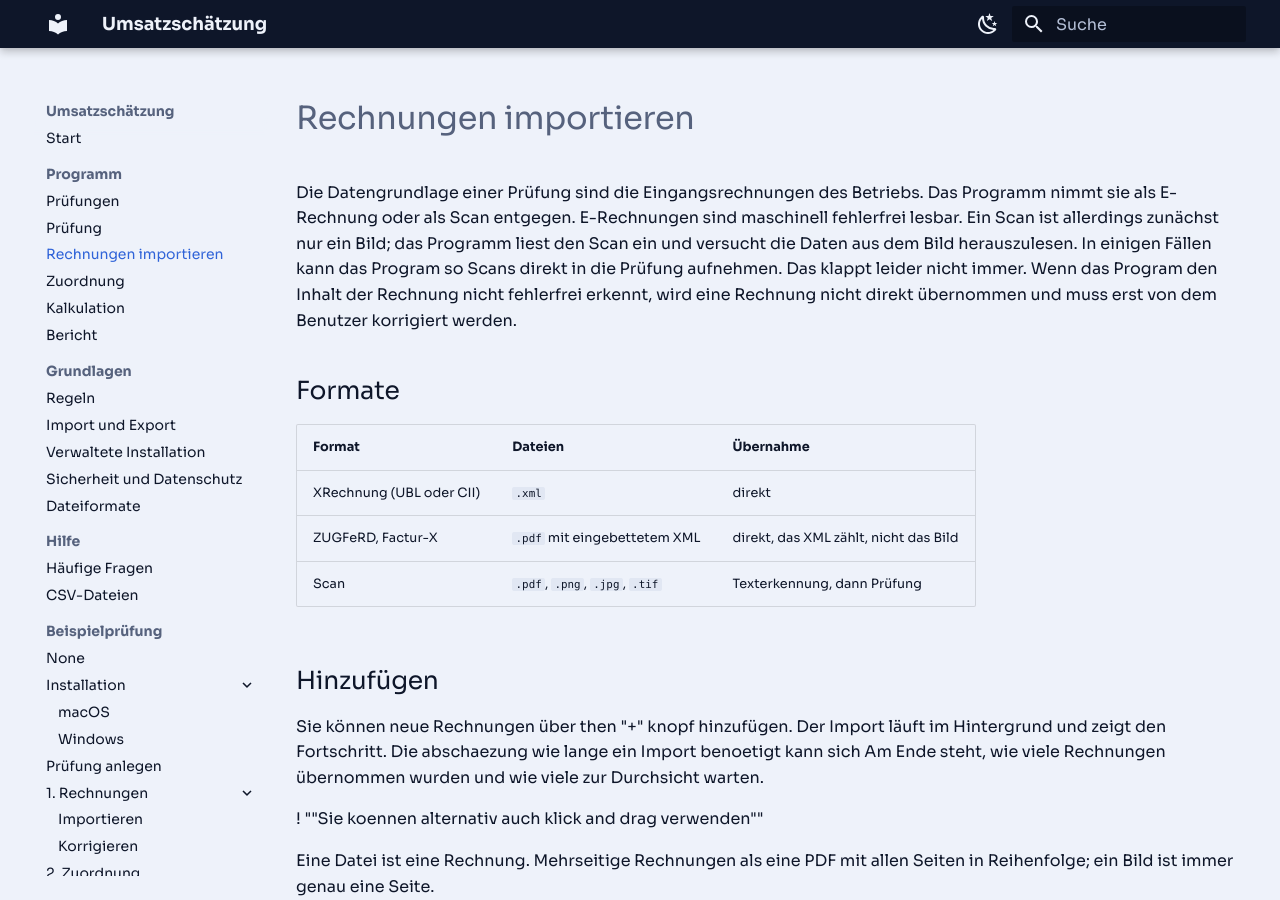
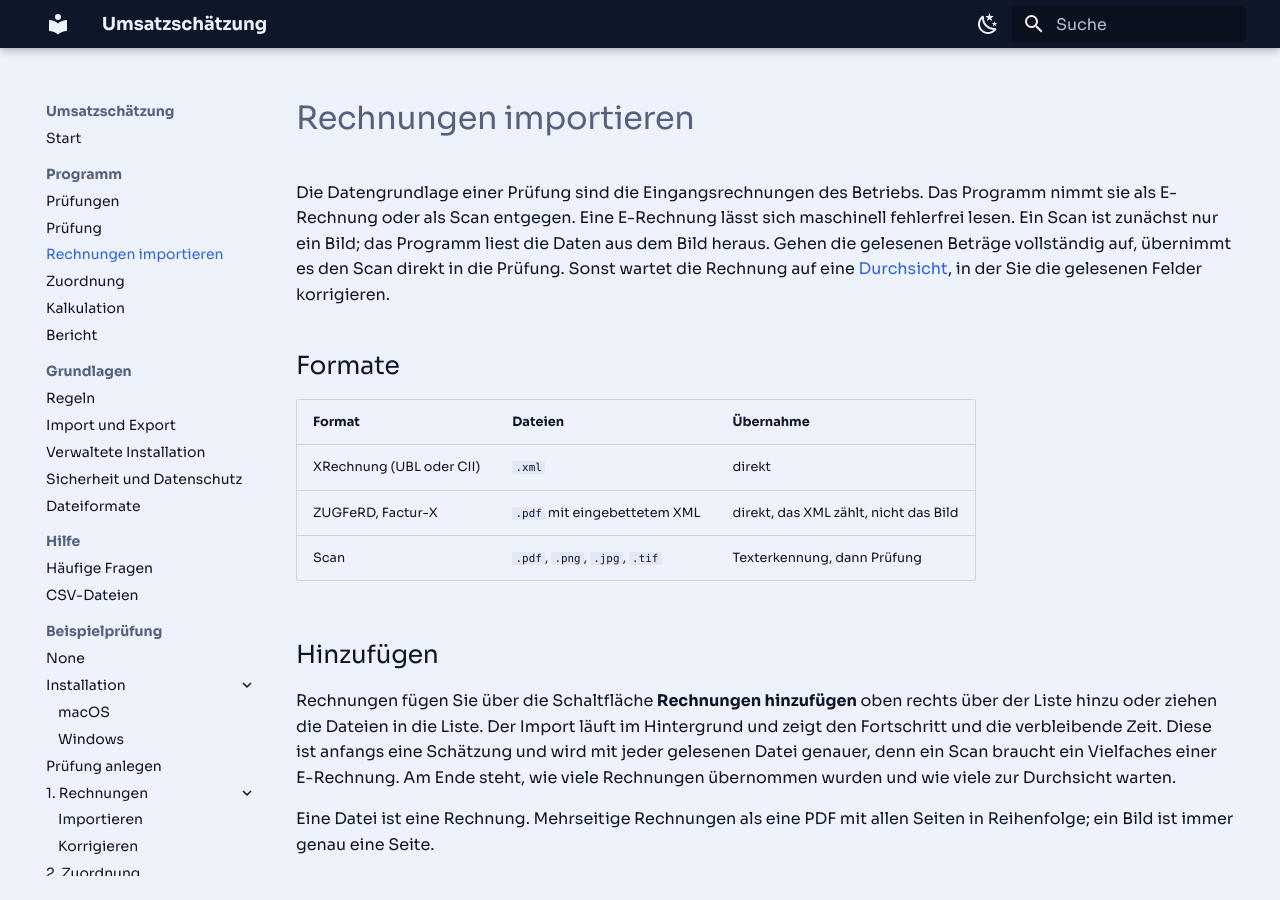
Before and after one commit to rotmanjanez/Umsatzschaetzung, an MkDocs documentation site: the page built from web/docs/pages/rechnungen.md, in a window 1280 px wide and 900 px high. Built offline with MkDocs 1.6.1 and Material for MkDocs 9.7.7, drawn with Linux system fonts in a browser that asks for light colours; the version menu is left out.

Commit message:
bring the IT pages back in line with the code: dateiformate.md no longer says rules.db runs a rollback journal on the share but that it is read whole into memory and replaced whole through rules.db.neu and a rename while rules.lock is held, with no -journal or -wal beside it and an older program's journal rolled back once at start. Gleichzeitige Nutzung in verwaltung.md explains the lock the file server enforces, the ten seconds a write waits, the message that another workstation is changing the store and how IT closes a lock that stays open; Sicherungen names the second read and the rules.db.defekt file. rechnungen.md and pruefungen.md lose their draft sentences: the button is Rechnungen hinzufügen, files can be dragged into the list, the remaining time grows more exact with each file, and a case file is named after its Bezeichnung
Co-Authored-By: Claude Opus 5.5 <noreply@anthropic.com>

```diff
--- a/web/docs/pages/rechnungen.md
+++ b/web/docs/pages/rechnungen.md
@@ -1,10 +1,12 @@
 # Rechnungen importieren
 
-Die Datengrundlage einer Prüfung sind die Eingangsrechnungen des Betriebs. Das Programm
-nimmt sie als E-Rechnung oder als Scan entgegen. E-Rechnungen sind maschinell fehlerfrei lesbar. Ein Scan ist allerdings zunächst
-nur ein Bild; das Programm liest den Scan ein und versucht die Daten aus dem Bild herauszulesen.
-In einigen Fällen kann das Program so Scans direkt in die Prüfung aufnehmen.
-Das klappt leider nicht immer. Wenn das Program den Inhalt der Rechnung nicht fehlerfrei erkennt, wird eine Rechnung nicht direkt übernommen und muss erst von dem Benutzer korrigiert werden.
+Die Datengrundlage einer Prüfung sind die Eingangsrechnungen des Betriebs. Das
+Programm nimmt sie als E-Rechnung oder als Scan entgegen. Eine E-Rechnung lässt
+sich maschinell fehlerfrei lesen. Ein Scan ist zunächst nur ein Bild; das
+Programm liest die Daten aus dem Bild heraus. Gehen die gelesenen Beträge
+vollständig auf, übernimmt es den Scan direkt in die Prüfung. Sonst wartet die
+Rechnung auf eine [Durchsicht](#durchsicht), in der Sie die gelesenen Felder
+korrigieren.
 
 ## Formate
 
@@ -16,13 +18,12 @@ Das klappt leider nicht immer. Wenn das Program den Inhalt der Rechnung nicht fe
 
 ## Hinzufügen
 
-Sie können neue Rechnungen über then "+" knopf hinzufügen.
-Der Import läuft im Hintergrund und zeigt den Fortschritt.
-Die abschaezung wie lange ein Import benoetigt kann sich
-Am Ende steht, wie viele Rechnungen übernommen wurden
-und wie viele zur Durchsicht warten.
-
-! ""Sie koennen alternativ auch klick and drag verwenden""
+Rechnungen fügen Sie über die Schaltfläche **Rechnungen hinzufügen** oben
+rechts über der Liste hinzu oder ziehen die Dateien in die Liste.
+Der Import läuft im Hintergrund und zeigt den Fortschritt und die verbleibende
+Zeit. Diese ist anfangs eine Schätzung und wird mit jeder gelesenen Datei
+genauer, denn ein Scan braucht ein Vielfaches einer E-Rechnung. Am Ende steht,
+wie viele Rechnungen übernommen wurden und wie viele zur Durchsicht warten.
 
 Eine Datei ist eine Rechnung. Mehrseitige Rechnungen als eine PDF mit allen
 Seiten in Reihenfolge; ein Bild ist immer genau eine Seite.
```
Also changed, not shown: web/docs/pages/dateiformate.md (+12 -4 lines), web/docs/pages/pruefungen.md (+6 -5 lines), web/docs/pages/verwaltung.md (+27 -2 lines).
